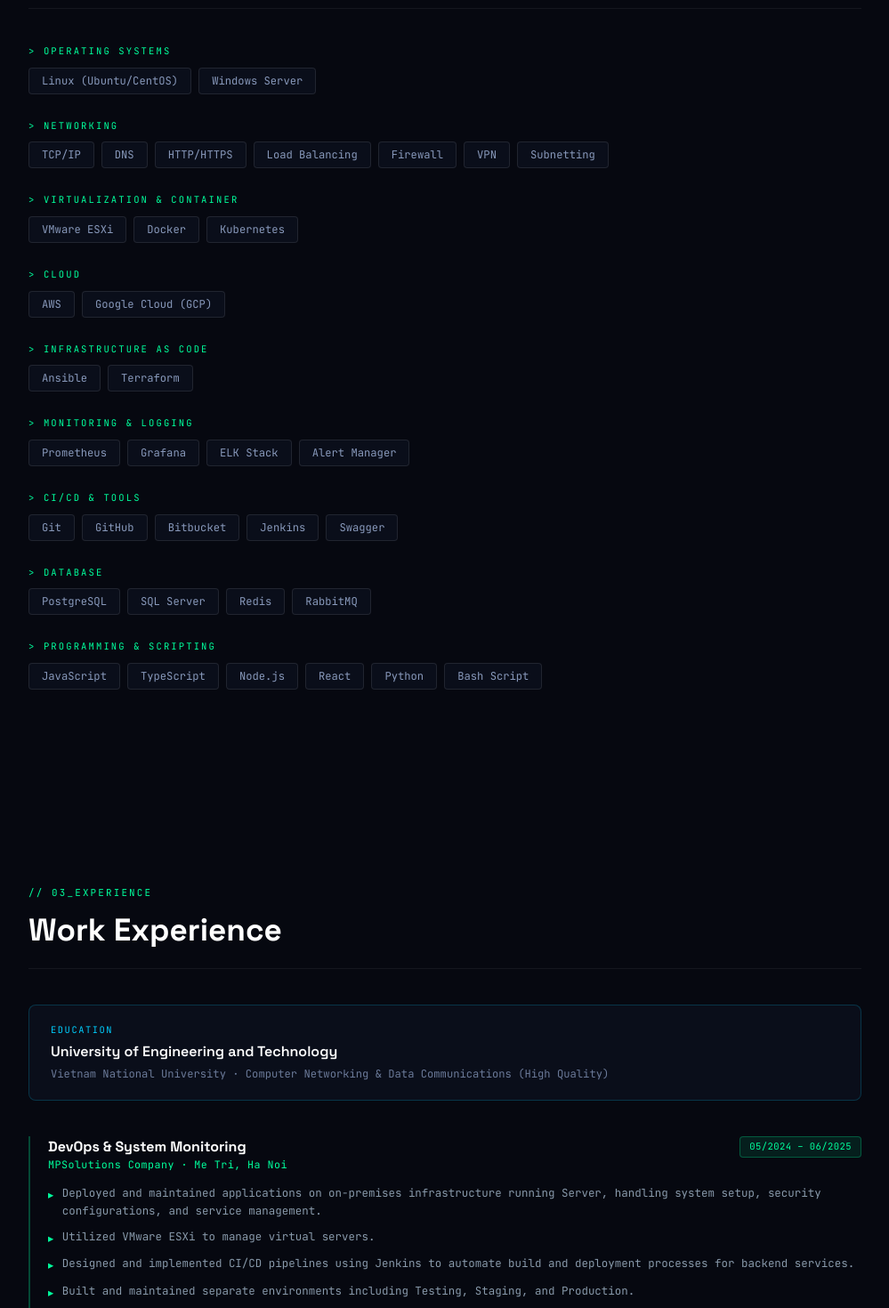
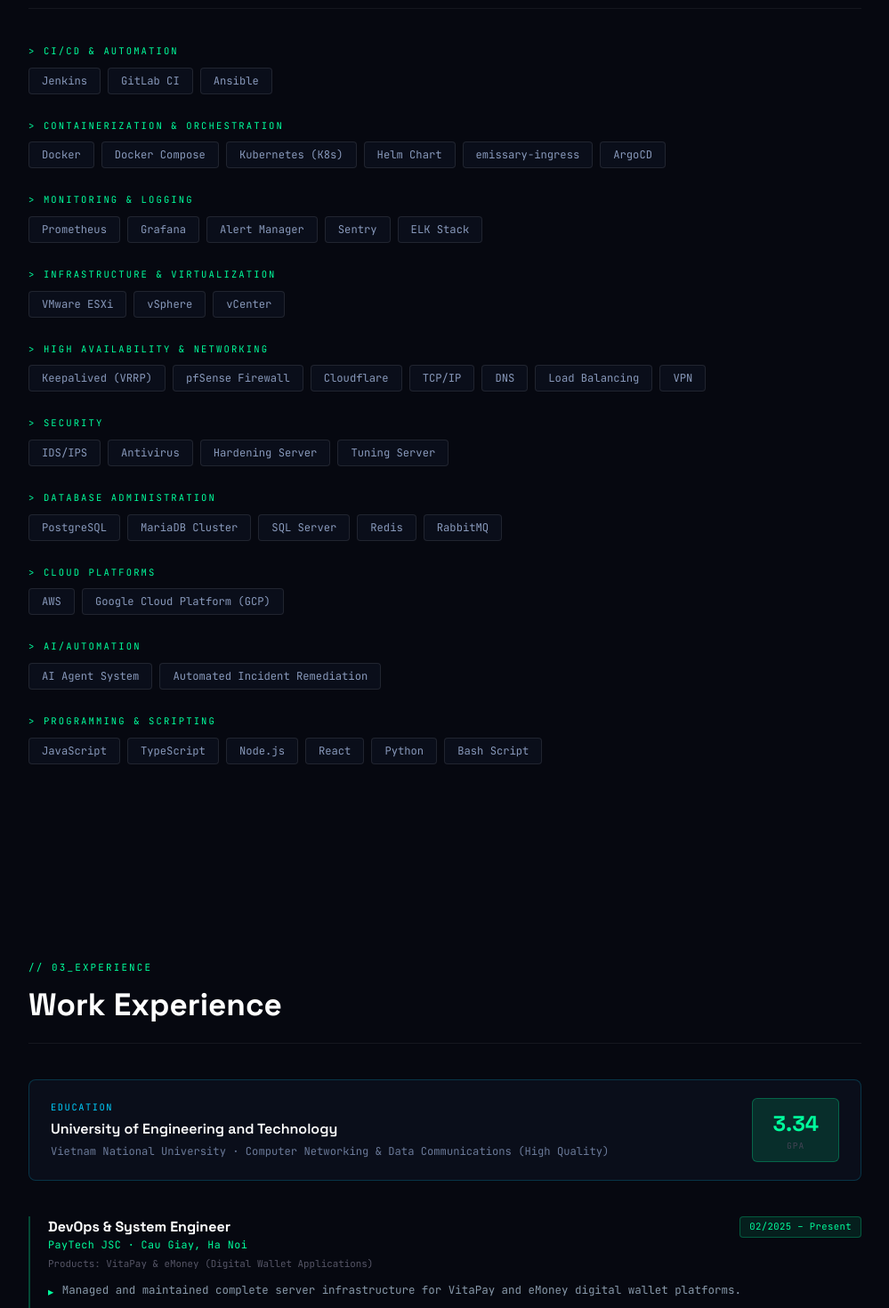
Before and after one commit to SeanNG21/viethung_repo, a React (Vite) app: page / in a window 1280 px wide. Shown: the part 980-2450 px from the top of the page at 89% size, without its empty margins (140-1139 px from the left). Built offline with nearby package versions, Linux system fonts and the light colour scheme.

Commit message:
update cv

```diff
--- a/src/App.jsx
+++ b/src/App.jsx
@@ -1,50 +1,60 @@
 import { useState, useEffect } from "react";
 
 const SKILLS = {
-  "Operating Systems": [
-    "Linux (Ubuntu/CentOS)",
-    "Windows Server"
+  "CI/CD & Automation": [
+    "Jenkins",
+    "GitLab CI",
+    "Ansible",
   ],
-  "Networking": [
-    "TCP/IP",
-    "DNS",
-    "HTTP/HTTPS",
-    "Load Balancing",
-    "Firewall",
-    "VPN",
-    "Subnetting"
-  ],
-  "Virtualization & Container": [
-    "VMware ESXi",
+  "Containerization & Orchestration": [
     "Docker",
-    "Kubernetes"
-  ],
-  "Cloud": [
-    "AWS",
-    "Google Cloud (GCP)"
-  ],
-  "Infrastructure as Code": [
-    "Ansible",
-    "Terraform"
+    "Docker Compose",
+    "Kubernetes (K8s)",
+    "Helm Chart",
+    "emissary-ingress",
+    "ArgoCD",
   ],
   "Monitoring & Logging": [
     "Prometheus",
     "Grafana",
+    "Alert Manager",
+    "Sentry",
     "ELK Stack",
-    "Alert Manager"
   ],
-  "CI/CD & Tools": [
-    "Git",
-    "GitHub",
-    "Bitbucket",
-    "Jenkins",
-    "Swagger"
+  "Infrastructure & Virtualization": [
+    "VMware ESXi",
+    "vSphere",
+    "vCenter",
   ],
-  "Database": [
+  "High Availability & Networking": [
+    "Keepalived (VRRP)",
+    "pfSense Firewall",
+    "Cloudflare",
+    "TCP/IP",
+    "DNS",
+    "Load Balancing",
+    "VPN",
+  ],
+  "Security": [
+    "IDS/IPS",
+    "Antivirus",
+    "Hardening Server",
+    "Tuning Server",
+  ],
+  "Database Administration": [
     "PostgreSQL",
+    "MariaDB Cluster",
     "SQL Server",
     "Redis",
-    "RabbitMQ"
+    "RabbitMQ",
+  ],
+  "Cloud Platforms": [
+    "AWS",
+    "Google Cloud Platform (GCP)",
+  ],
+  "AI/Automation": [
+    "AI Agent System",
+    "Automated Incident Remediation",
   ],
   "Programming & Scripting": [
     "JavaScript",
@@ -52,19 +62,42 @@
     "Node.js",
     "React",
     "Python",
-    "Bash Script"
-  ]
+    "Bash Script",
+  ],
 };
 
 const EXPERIENCES = [
   {
-    role: "DevOps & System Monitoring",
+    role: "DevOps & System Engineer",
+    company: "PayTech JSC",
+    location: "Cau Giay, Ha Noi",
+    period: "02/2025 – Present",
+    color: "#00ff9d",
+    note: "Products: VitaPay & eMoney (Digital Wallet Applications)",
+    bullets: [
+      "Managed and maintained complete server infrastructure for VitaPay and eMoney digital wallet platforms.",
+      "Operated and optimized MariaDB cluster and PostgreSQL primary-standby cluster, including backup, restoration, and load balancing for high availability.",
+      "Designed and implemented CI/CD pipelines using Jenkins for services.",
+      "Built and maintained a centralized log server aggregating logs from all application systems for monitoring and audit purposes.",
+      "Implemented OS-level and database backups across all 3 environments (VM server, cloud, local disk) ensuring disaster recovery readiness.",
+      "Deployed centralized monitoring system (Prometheus + Grafana + Alert Manager) covering all infrastructure components and services.",
+      "Configured Keepalived (VRRP) for high availability across critical services, ensuring zero-downtime failover and continuous system operation.",
+      "Managed Cloudflare for DNS management, DDoS protection, SSL termination, and traffic proxying for wallet applications.",
+      "Managed VMware vSphere and vCenter environments for virtual machine provisioning and lifecycle management.",
+      "Collaborated with Viettel, VinaPhone, and MobiFone on VAS projects: physical server installation at telecom DCs, hardening server, and monitoring on telecom cloud environments.",
+      "Built and managed Docker and Kubernetes infrastructure for new services deployed.",
+      "Developed an AI agent system to automate incident diagnosis and remediation, significantly reducing mean time to recovery.",
+    ],
+  },
+  {
+    role: "DevOps & System admin",
     company: "MPSolutions Company",
     location: "Me Tri, Ha Noi",
     period: "05/2024 – 06/2025",
-    color: "#00ff9d",
+    color: "#00cfff",
+    note: null,
     bullets: [
-      "Deployed and maintained applications on on-premises infrastructure running Server, handling system setup, security configurations, and service management.",
+      "Deployed and maintained applications on on-premises infrastructure running Ubuntu Server, handling system setup, security configurations, and service management.",
       "Utilized VMware ESXi to manage virtual servers.",
       "Designed and implemented CI/CD pipelines using Jenkins to automate build and deployment processes for backend services.",
       "Built and maintained separate environments including Testing, Staging, and Production.",
@@ -78,7 +111,8 @@
     company: "Remote",
     location: "Remote",
     period: "03/2024 – 05/2024",
-    color: "#00cfff",
+    color: "#a78bfa",
+    note: null,
     bullets: [
       "Contributed to the development and maintenance of the Arobid web application using Next.js and TypeScript.",
       "Fixed UI and logic-related bugs to improve overall user experience and interface stability.",
@@ -97,7 +131,7 @@
   },
   {
     name: "HRM360 System Infrastructure & Monitoring",
-    link: null,
+    link: "https://hrm360.com.vn/",
     tag: "Infrastructure · IDS/IPS · Monitoring",
     desc: "Complete server-side infrastructure for HRM360: centralized monitoring, alerting, database replication, security monitoring (IDS/IPS), and operational stability in a production environment.",
   },
@@ -238,7 +272,6 @@
         a { text-decoration:none; color:inherit; }
         a:hover { text-decoration:underline; }
 
-        /* Mobile menu */
         .mobile-menu {
           display: none;
           position: fixed; top: 64px; left: 0; width: 100%;
@@ -259,10 +292,8 @@
         }
         .mob-item:hover, .mob-item.active { color:#00ff9d; background:#00ff9d08; }
 
-        /* Hamburger: hidden on desktop */
         .hamburger { display: none !important; }
 
-        /* Tablet / Mobile breakpoint */
         @media (max-width: 768px) {
           .desktop-nav   { display: none !important; }
           .hamburger     { display: flex !important; }
@@ -276,7 +307,6 @@
           .stats-row     { gap: 2rem !important; }
         }
 
-        /* Small phones */
         @media (max-width: 480px) {
           .sec { padding: 4rem 1.25rem !important; }
           .hero-sec { padding-left: 1.25rem !important; padding-right: 1.25rem !important; }
@@ -312,11 +342,6 @@
         display: "flex", alignItems: "center", justifyContent: "space-between",
         height: "64px",
       }}>
-        {/* <span style={{ color: "#00ff9d", fontWeight: 700, fontSize: "0.9rem", letterSpacing: "0.15em", flexShrink: 0 }}>
-          {"<VH />"}
-        </span> */}
-
-        {/* Desktop nav */}
         <div className="desktop-nav" style={{ display: "flex", gap: "0.5rem" }}>
           {navItems.map(item => (
             <button key={item} className="nav-btn" onClick={() => scrollTo(item)} style={{
@@ -331,7 +356,6 @@
           ))}
         </div>
 
-        {/* Hamburger */}
         <button
           className="hamburger"
           onClick={() => setMenuOpen(v => !v)}
@@ -393,7 +417,7 @@
             </h1>
 
             <div style={{ fontSize: "clamp(0.82rem, 2.5vw, 1.1rem)", color: "#6b7a99", marginBottom: "2rem", letterSpacing: "0.03em" }}>
-              <TerminalText text="DevOps Engineer · System Monitoring · Backend" speed={50} />
+              <TerminalText text="DevOps Engineer · System Admin · Infrastructure" speed={50} />
             </div>
 
             <div style={{
@@ -426,7 +450,7 @@
             </div>
 
             <div className="stats-row" style={{ display: "flex", gap: "3rem", flexWrap: "wrap" }}>
-              {[ ["1+ yr", "Experience"], ["4+", "Projects"]].map(([val, label]) => (
+              {[["1+ yr", "Experience"], ["4+", "Projects"], ["2", "Companies"]].map(([val, label]) => (
                 <div key={label}>
                   <div style={{ fontSize: "clamp(1.3rem,4vw,1.7rem)", fontWeight: 700, color: "#00ff9d", fontFamily: "'Space Grotesk', sans-serif" }}>{val}</div>
                   <div style={{ fontSize: "0.62rem", color: "#445", letterSpacing: "0.15em", textTransform: "uppercase" }}>{label}</div>
@@ -435,13 +459,13 @@
             </div>
           </div>
 
-          {/* Floating tags: hidden on mobile via CSS */}
+          {/* Floating tags */}
           <div className="floating-tags" style={{
             display: "flex", flexDirection: "column", gap: "0.7rem",
             animation: "float 4s ease-in-out infinite",
             flexShrink: 0,
           }}>
-            {["Docker", "Jenkins", "Grafana", "Kubernetes", "AWS", "eBPF"].map((t, i) => (
+            {["Docker", "Jenkins", "Grafana", "Kubernetes", "Cloudflare", "eBPF", "AI Agent"].map((t, i) => (
               <div key={t} style={{
                 background: "#0a0e1a", border: "1px solid #00ff9d22",
                 padding: "5px 14px", borderRadius: "20px",
@@ -498,14 +522,14 @@
               Vietnam National University · Computer Networking & Data Communications (High Quality)
             </div>
           </div>
-          {/* <div className="edu-gpa" style={{
+          <div className="edu-gpa" style={{
             marginLeft: "auto",
             background: "#00ff9d22", border: "1px solid #00ff9d44",
             padding: "10px 22px", borderRadius: "6px", textAlign: "center",
           }}>
             <div style={{ fontSize: "1.5rem", fontWeight: 700, color: "#00ff9d", fontFamily: "'Space Grotesk', sans-serif" }}>3.34</div>
             <div style={{ fontSize: "0.6rem", color: "#445", letterSpacing: "0.1em" }}>GPA</div>
-          </div> */}
+          </div>
         </div>
 
         {EXPERIENCES.map((exp, i) => (
@@ -526,6 +550,11 @@
                 <div style={{ fontSize: "0.73rem", color: exp.color, letterSpacing: "0.04em" }}>
                   {exp.company} · {exp.location}
                 </div>
+                {exp.note && (
+                  <div style={{ fontSize: "0.68rem", color: "#556", fontStyle: "italic", marginTop: "3px" }}>
+                    {exp.note}
+                  </div>
+                )}
               </div>
               <div style={{
                 background: `${exp.color}18`, border: `1px solid ${exp.color}44`,
```
